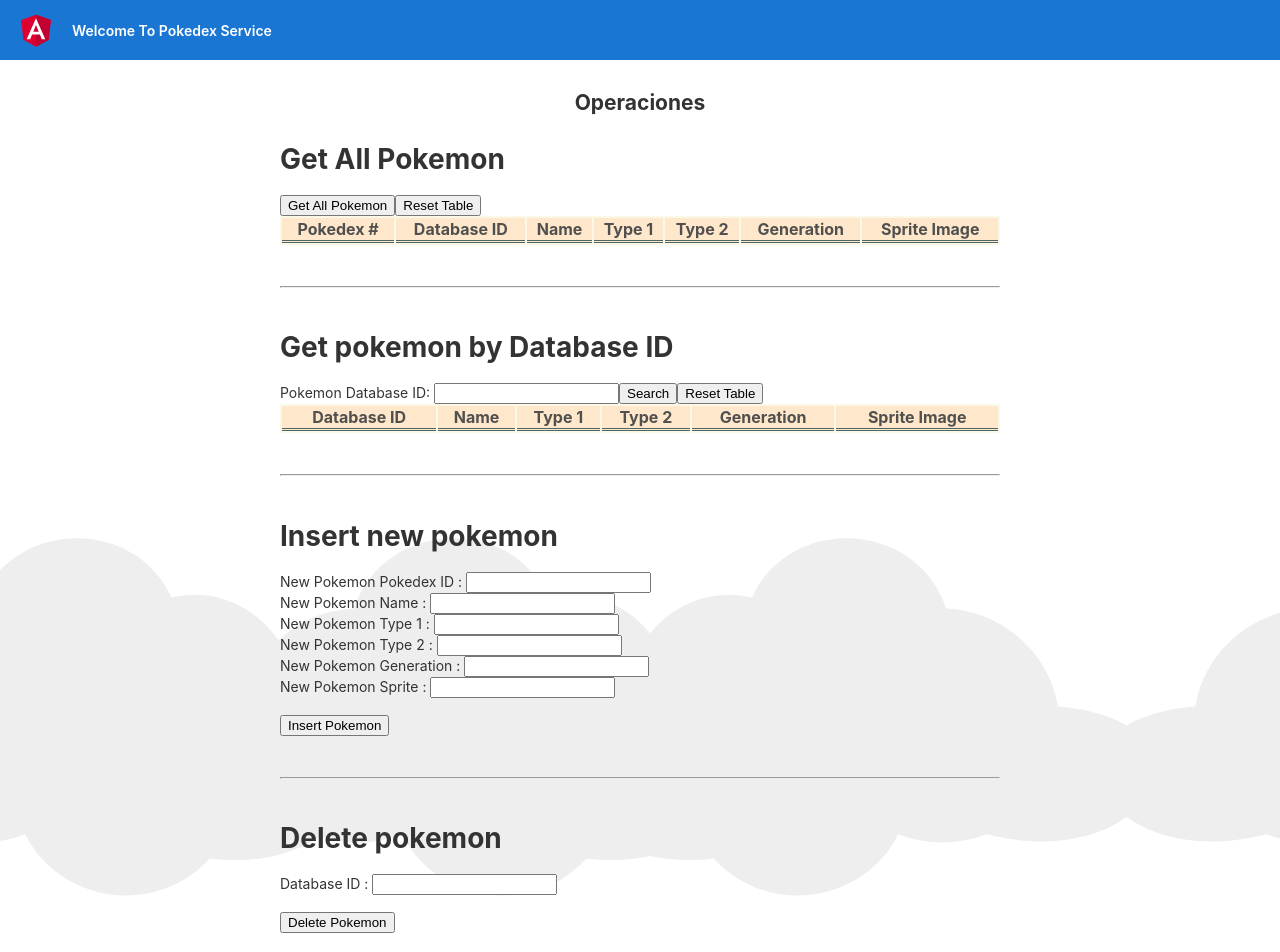
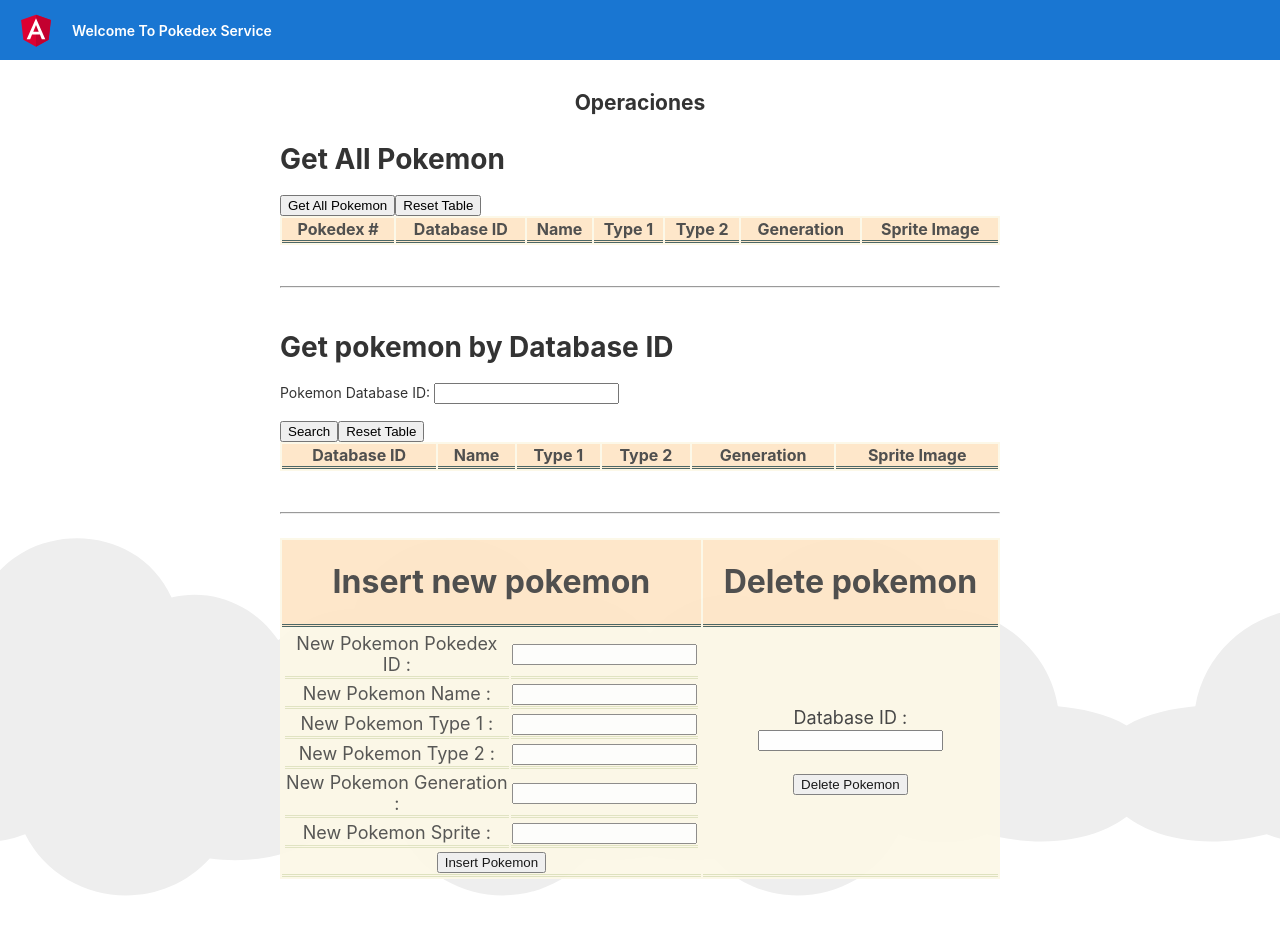
Before and after one commit to TecnoLettuce/PokemonAppFrontend, an Angular app: page / in a window 1280 px wide. Shown: the top 952 px of the page. After the commit the page ends 919 px from the top, so only its background shows below. Built offline with nearby package versions, Linux system fonts and the light colour scheme.

Commit message:
creado método de resetear formularios

```diff
--- a/src/app/Components/table-view-component/table-view-component.component.html
+++ b/src/app/Components/table-view-component/table-view-component.component.html
@@ -43,12 +43,15 @@
 <br>
 <hr>
 <br>
+
 <h1>Get pokemon by Database ID</h1>
 
 
 <div class="form-group">
   <label for="pokemonId">Pokemon Database ID: </label>
   <input id="pokemonId" type="number" [formControl]="pokemonId">
+  <br>
+  <br>
   <button type="button" (click)="getPokemonById()">Search</button>
   <button type="button" (click)="resetTable()">Reset Table</button>
 </div>
@@ -79,50 +82,60 @@
   </tbody>
 </table>
 
-
 <br>
 <br>
 <hr>
 <br>
-<h1>Insert new pokemon</h1>
 
 
+<table>
+  <thead>
+    <tr>
+      <th><h1>Insert new pokemon</h1></th>
+      <th><h1>Delete pokemon</h1></th>
+    </tr>
+  </thead>
+  <tbody>
+    <tr>
+      <td>
         <div class="form-group">
-  <label for="pokemonId">New Pokemon Pokedex ID : </label>
-  <input id="pokemonId" type="number" [formControl]="pokemonId">
-  <br>
-  <label for="pokemonName">New Pokemon Name : </label>
-  <input id="pokemonName" type="text" [formControl]="pokemonName">
-  <br>
-  <label for="pokemonType1">New Pokemon Type 1 : </label>
-  <input id="pokemonType1" type="text" [formControl]="pokemonType1">
-  <br>
-  <label for="pokemonType2">New Pokemon Type 2 : </label>
-  <input id="pokemonType1" type="text" [formControl]="pokemonType2">
-  <br>
-  <label for="pokemonGeneration">New Pokemon Generation : </label>
-  <input id="pokemonGeneration" type="number" [formControl]="pokemonGeneration">
-  <br>
-  <label for="imx_location">New Pokemon Sprite : </label>
-  <input id="imx_location" type="text" [formControl]="imx_location">
-  <br>
-  <br>
+
+          <table>
+            <tbody>
+              <tr>
+                <td><label for="pokemonId">New Pokemon Pokedex ID : </label></td>
+                <td><input id="pokemonId" type="number" [formControl]="pokemonId"></td>
+              </tr>
+              <tr>
+                <td><label for="pokemonName">New Pokemon Name : </label></td>
+                <td><input id="pokemonName" type="text" [formControl]="pokemonName"></td>
+              </tr>
+              <tr>
+                <td><label for="pokemonType1">New Pokemon Type 1 : </label></td>
+                <td><input id="pokemonType1" type="text" [formControl]="pokemonType1"></td>
+              </tr>
+              <tr>
+                <td><label for="pokemonType2">New Pokemon Type 2 : </label></td>
+                <td><input id="pokemonType1" type="text" [formControl]="pokemonType2"></td>
+              </tr>
+              <tr>
+                <td><label for="pokemonGeneration">New Pokemon Generation : </label></td>
+                <td><input id="pokemonGeneration" type="number" [formControl]="pokemonGeneration"></td>
+              </tr>
+              <tr>
+                <td><label for="imx_location">New Pokemon Sprite : </label></td>
+                <td><input id="imx_location" type="text" [formControl]="imx_location"></td>
+              </tr>
+            </tbody>
+          </table>
 
           <button type="button" (click)="createPokemon()">Insert Pokemon</button>
           <!--
           <button type="button" (click)="resetTable()">Reset Table</button>
           -->
         </div>
-
-<div *ngIf="loadingSW">loading...</div>
-
-<br>
-<br>
-<hr>
-<br>
-<h1>Delete pokemon</h1>
-
-
+      </td>
+      <td>
         <div class="form-group">
           <label for="pokemonId">Database ID : </label>
           <input id="pokemonId" type="number" [formControl]="pokemonId">
@@ -135,10 +148,16 @@
           -->
         </div>
 
-<div *ngIf="loadingSW">loading...</div>
+      </td>
+    </tr>
+
+  </tbody>
+</table>
 
 
 
+
+<div *ngIf="loadingSW">loading...</div>
 
 
 <div *ngIf="errorMessage" class="alert alert-warning">
--- a/src/app/Components/table-view-component/table-view-component.component.ts
+++ b/src/app/Components/table-view-component/table-view-component.component.ts
@@ -96,6 +96,7 @@ export class TableViewComponentComponent implements OnInit {
                               this.pokemonGeneration.value,
                               this.imx_location.value)
     this.pokemonService.createPokemon(pokemon)
+    this.resetTable()
   }
 
   updatePokemon() {
@@ -110,6 +111,7 @@ export class TableViewComponentComponent implements OnInit {
         }
       )
     alert("Eliminado!")
+    this.resetTable()
   }
 
   private assignPokemontoPokemonList(response : any) : void {
@@ -125,7 +127,17 @@ export class TableViewComponentComponent implements OnInit {
   resetTable() : void {
     this.pokemonList = [];
     this.isThereAPokemon = false;
+    this.resetForms()
+  }
 
+  private resetForms() {
+    this.pokemonId.reset()
+    this.pokemonName.reset()
+    this.pokemonType1.reset()
+    this.pokemonType2.reset()
+    this.pokemonGeneration.reset()
+    this.imx_location.reset()
+    this.errorMessage = ""
   }
 
 }
```
Lines whose indentation alone changed are shown as unchanged.
